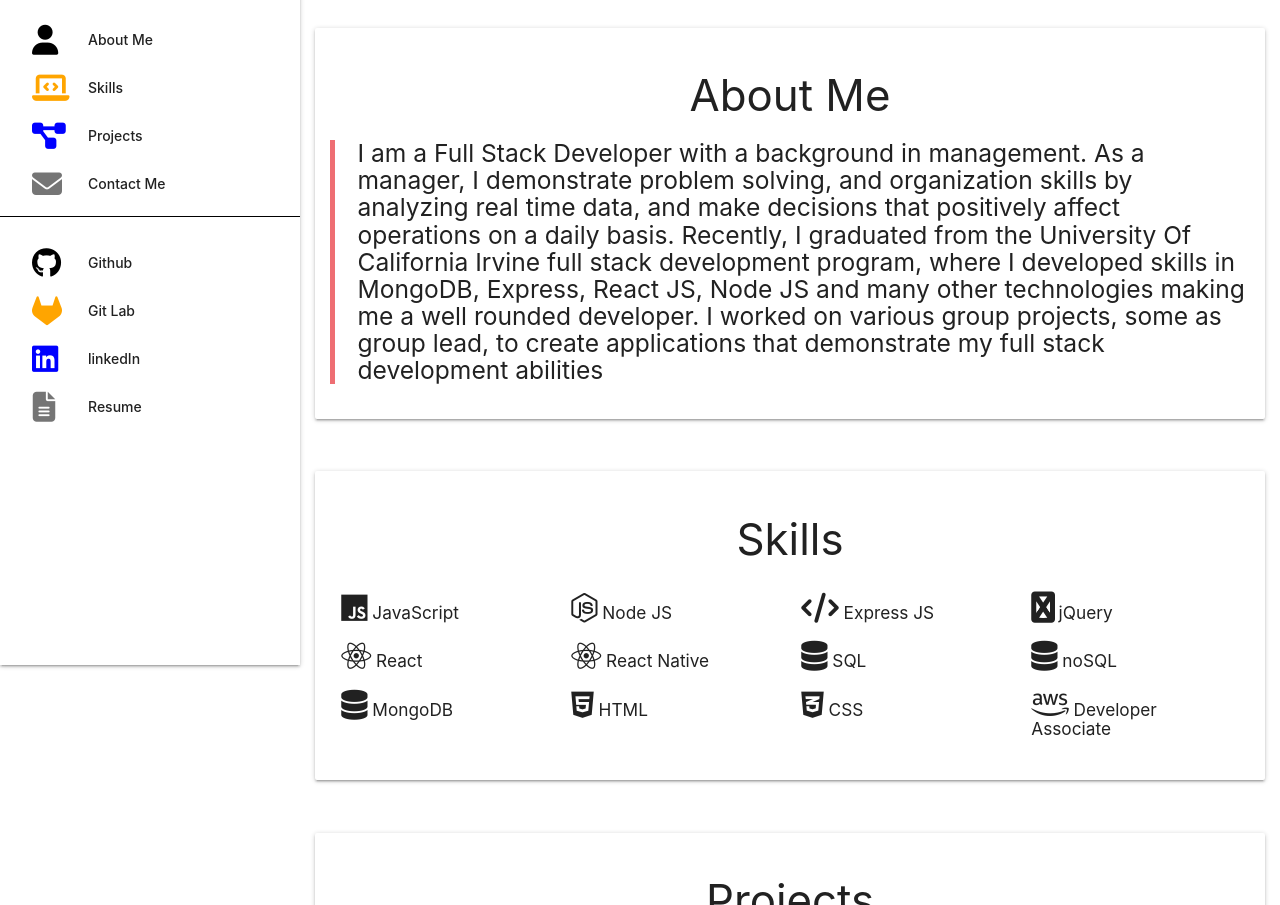
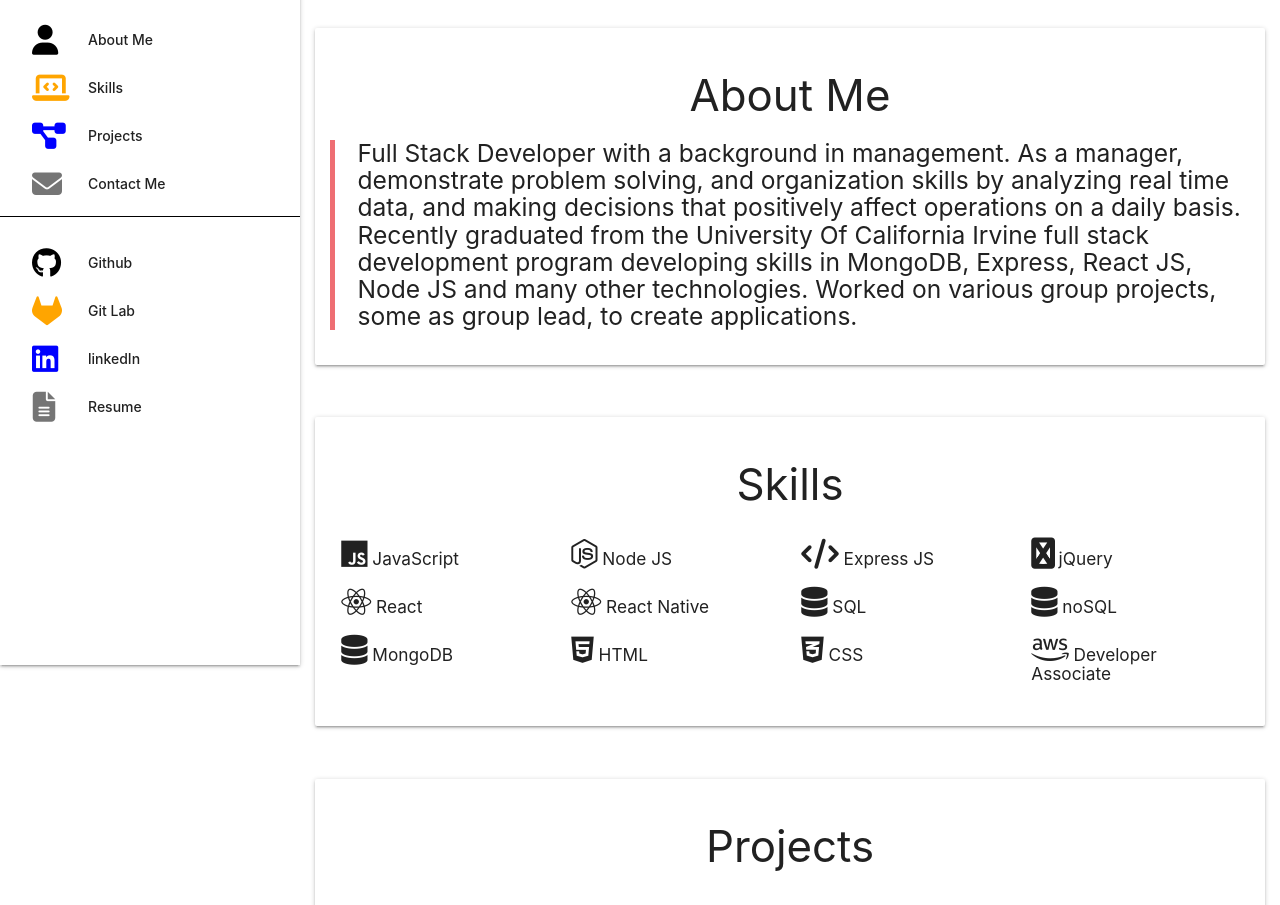
Before and after one commit to guidoasbun/portfolio, a website: page public/index.html in a window 1280 px wide. Shown: the part 195-1100 px from the top of the page. Drawn offline with nearby package versions, Linux system fonts and the light colour scheme.

Commit message:
About me updated, no pronouns

```diff
--- a/public/index.html
+++ b/public/index.html
@@ -131,15 +131,11 @@
           <h3 class="center-align">About Me</h3>
           <blockquote class="flow-text">
             <h5>
-              I am a Full Stack Developer with a background in management. As a
-              manager, I demonstrate problem solving, and organization skills by
-              analyzing real time data, and make decisions that positively
-              affect operations on a daily basis. Recently, I graduated from the
-              University Of California Irvine full stack development program,
-              where I developed skills in MongoDB, Express, React JS, Node JS
-              and many other technologies making me a well rounded developer. I
-              worked on various group projects, some as group lead, to create
-              applications that demonstrate my full stack development abilities
+              Full Stack Developer with a background in management. As a manager, demonstrate problem solving, and organization skills
+              by analyzing real time data, and making decisions that positively affect operations on a daily basis. Recently graduated
+              from the University Of California Irvine full stack development program developing skills in MongoDB, Express, React JS,
+              Node JS and many other technologies. Worked on various group projects, some as group lead, to create applications.
+
             </h5>
           </blockquote>
         </div>
```
